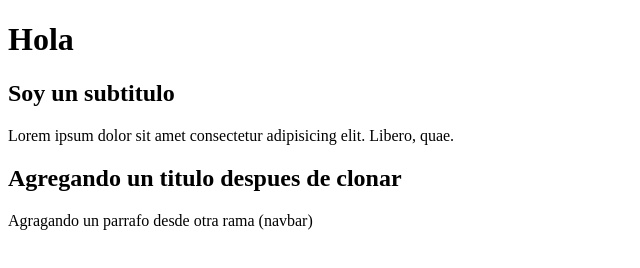
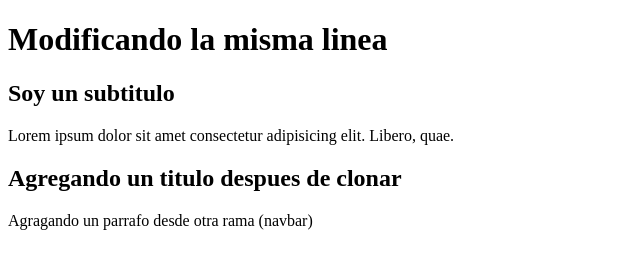
Before and after one commit to Valebon93/prueba-git, a plain HTML site: page index.html in a window 1280 px wide. Shown: the whole page, without its empty margins (0-640 px from the left). Drawn offline with Linux system fonts and the light colour scheme.

Commit message:
modificacion

```diff
--- a/index.html
+++ b/index.html
@@ -6,7 +6,7 @@
     <title>Document</title>
   </head>
   <body>
-    <h1>Hola</h1>
+    <h1>Modificando la misma linea</h1>
     <h2>Soy un subtitulo</h2>
     <p>
       Lorem ipsum dolor sit amet consectetur adipisicing elit. Libero, quae.
```
